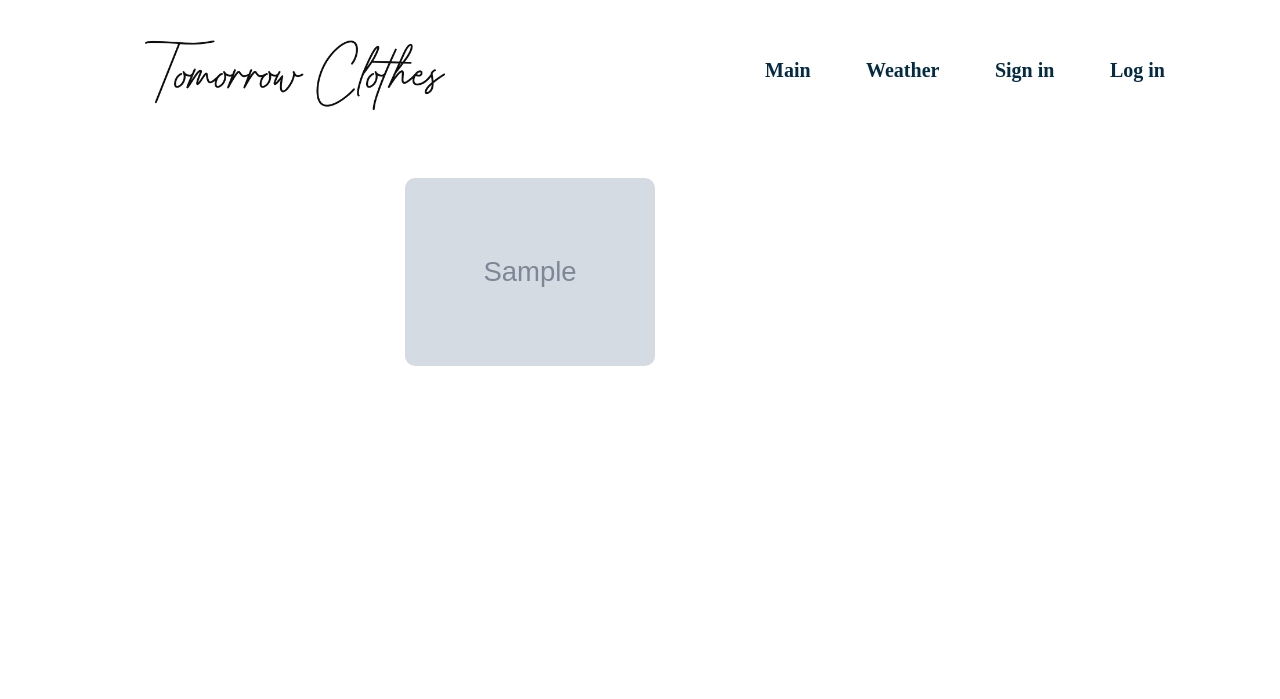
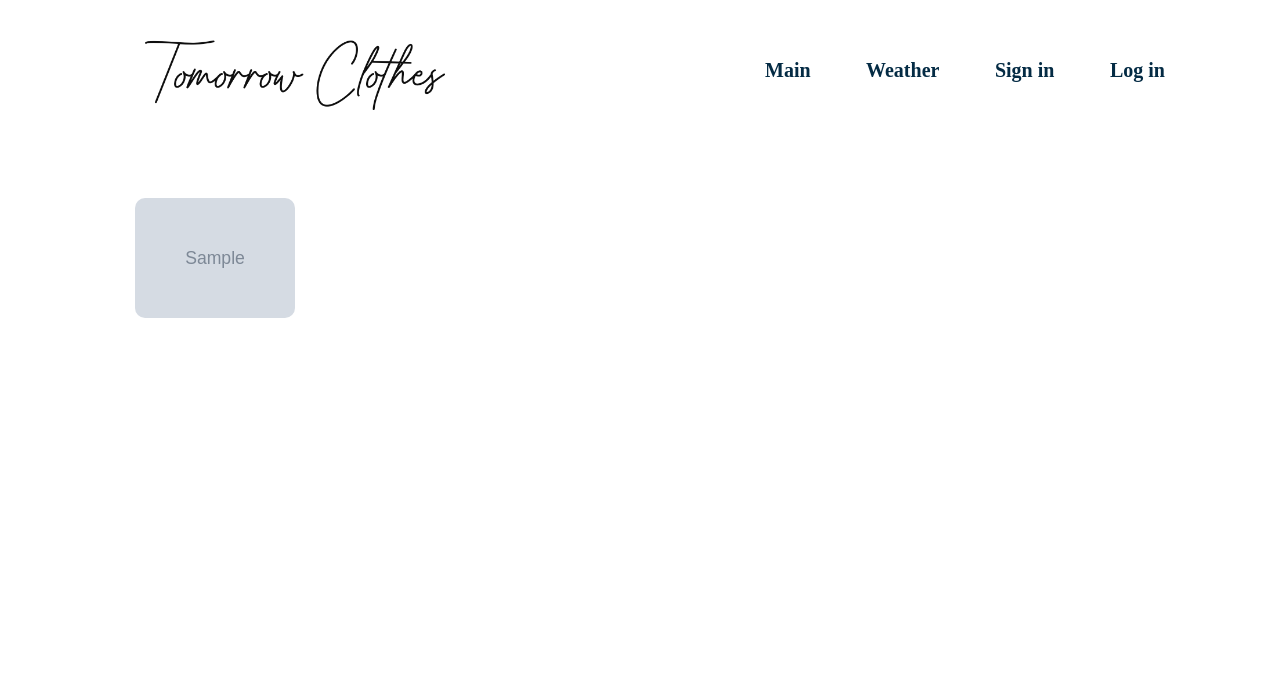
Before and after one commit to seojh1011/team05_tomorrow_clothes, a Django app: template templates/main.html in a window 1280 px wide. Shown: the top 699 px of the page. Run offline with Django 4.2, Linux system fonts and the light colour scheme; the template is opened without the code that fills it: most values are stand-ins (such as "Sample title", 1, 10 or a date in 2020); grey boxes marked "Sample" are stand-in pictures.

Commit message:
임시저장

```diff
--- a/static/css/main/desktop_main.css
+++ b/static/css/main/desktop_main.css
@@ -72,14 +72,14 @@
     min-width: 360px;
 	overflow-y: auto;
 	padding: 15px;
-    max-width: 500px;
-    margin: 50px auto;
+    max-width: 1040px;
+    margin: 70px auto;
 }
 .images >.image {
     display: inline-block;
 	position: absolute;
-	min-width: 250px;
-	max-width: 250px;
+	min-width: 160px;
+	max-width: 160px;
 	/*padding: 10px 5px;*/
 }
 .image > img {
--- a/static/js/main/main.js
+++ b/static/js/main/main.js
@@ -22,7 +22,32 @@ window.onload = () => {
 
     function translate_att() {
         let images = document.querySelectorAll(".image");
-        let imgStack = [0, 0];
+        let imgStack = [0,0,0,0,0,0];
+
+        // let innerWidth = window.innerWidth;
+        // let imgStack;
+        // if (innerWidth >= 361) {
+        //     imgStack = [0, 0, 0, 0, 0, 0];
+        // } else {
+        //     imgStack = [0, 0];
+        // }
+
+        // let imgStack = (window.innerWidth >= 361) ? [0, 0, 0, 0, 0, 0]: [0, 0];
+        // let imgStack = (window.innerWidth >= "360") ? [0, 0]:
+        //      imgStack = [0, 0, 0, 0, 0, 0];
+
+        // window.onresize = function (event) {
+        //     let innerWidth = window.innerWidth;
+        //     let imgStack = (innerWidth >= "360") ? [0, 0]:
+        //      imgStack = [0, 0, 0, 0, 0, 0];
+        // }
+
+        // let imgStack = (window.innerWidth <= "360") ? [0, 0]: [0, 0, 0, 0, 0, 0];
+        // window.onresize = function (event) {
+        //     let innerWidth = window.innerWidth;
+        //     innerWidth <= "360" ? imgStack = [0, 0] :
+        //         innerWidth > "360" ? imgStack = [0, 0, 0, 0, 0, 0];
+        // }
         let colWidth = 170;
         for (let i = 0; i < images.length; i++) {
             let minIndex = imgStack.indexOf(Math.min.apply(0, imgStack));
@@ -118,7 +143,23 @@ function translate_att2() {
     console.log("실행 되고 있음22222222222222");
     let images = document.querySelectorAll(".image");
     console.log("실행 되고 있음");
-    let imgStack = [0, 0];
+    let imgStack = [0,0,0,0,0,0];
+    // let imgStack = (window.innerWidth >= "361") ? [0, 0, 0, 0, 0, 0]: [0, 0];
+    // window.onresize = function (event) {
+    //         let innerWidth = window.innerWidth;
+    //         let imgStack = (innerWidth >= "360") ? [0, 0]:
+    //          imgStack = [0, 0, 0, 0, 0, 0];
+    //     }
+    // window.onresize = function (event) {
+    //     let innerWidth = window.innerWidth;
+    //     let imgStack = [0, 0];
+    //     innerWidth >= "360" ? imgStack = [0, 0, 0, 0, 0, 0]:
+    // }
+    // let imgStack = [0, 0, 0, 0, 0, 0];
+    // window.onresize = function (event) {
+    //     let innerWidth = window.innerWidth;
+    //     innerWidth <= "360" ? imgStack = [0, 0] : imgStack = [0, 0, 0, 0, 0, 0];
+    // }
     console.log("실행");
     let colWidth = 170;
     for (let i = 0; i < images.length; i++) {
```
